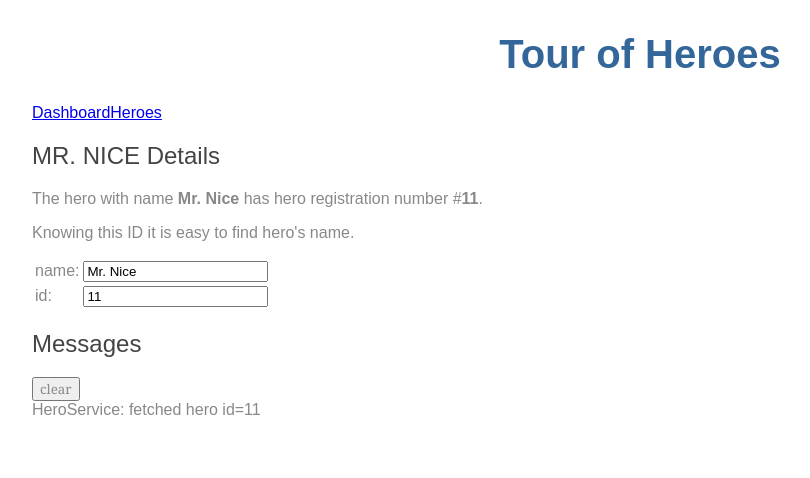
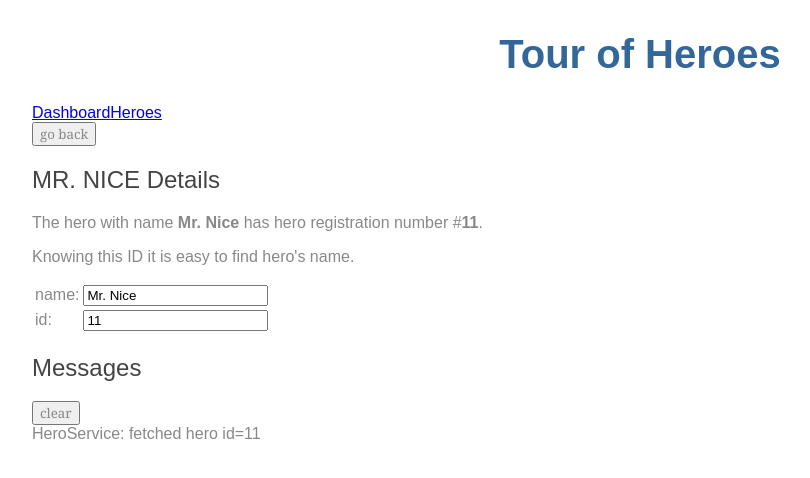
Before and after one commit to AlenPelin/angluar-tutorial, an Angular app: page /heroes/11 in a window 1280 px wide. Shown: the top 478 px of the page, without its empty margins (0-810 px from the left). Built offline with nearby package versions, Linux system fonts and the light colour scheme.

Commit message:
Implement back button

```diff
--- a/src/app/hero-detail/hero-detail.component.html
+++ b/src/app/hero-detail/hero-detail.component.html
@@ -1,3 +1,5 @@
+<button (click)="goBack()">go back</button>
+
 <div *ngIf="hero != null">
   <h2>{{hero.name | uppercase}} Details</h2>
   <p>The hero with name <b>{{hero.name}}</b> has hero registration number #<b>{{hero.id}}</b>.</p>
--- a/src/app/hero-detail/hero-detail.component.ts
+++ b/src/app/hero-detail/hero-detail.component.ts
@@ -2,6 +2,7 @@
 import { Hero } from '../hero';
 import { HeroService } from '../hero.service';
 import { ActivatedRoute } from '@angular/router';
+import { Location } from '@angular/common';
 
 @Component({
   selector: 'app-hero-detail',
@@ -12,7 +13,8 @@
 
   constructor(
     private route: ActivatedRoute,
-    private heroService: HeroService
+    private heroService: HeroService,
+    private location: Location
   ) { }
 
   hero: Hero;
@@ -23,4 +25,7 @@
       .subscribe(hero => this.hero = hero);
   }
 
+  goBack(): void {
+    this.location.back();
+  }
 }
```
